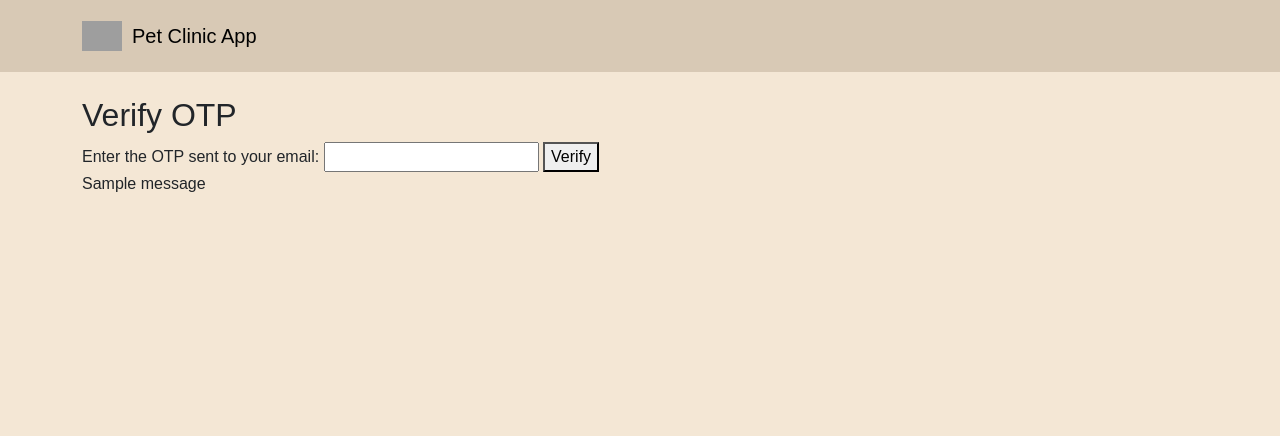
After one commit to Venicezh23/pet_clinic_app, a Django app: page /accounts/verify-otp/ in a window 1280 px wide. The commit adds this page. Shown: the top 436 px of the page. Run offline with Django 5.2, Linux system fonts and the light colour scheme; tables that the repository leaves empty hold one stand-in row (values such as "Sample post"); one stand-in notice (Sample message) is shown; grey boxes are pictures that could not be loaded.

Commit message:
Email OTP MFA added

```diff
--- a/accounts/forms.py
+++ b/accounts/forms.py
@@ -6,6 +6,12 @@ from django.core.exceptions import ValidationError
 import re
 
 class CustomUserCreationForm(UserCreationForm):
+    email = forms.EmailField(required=True, help_text="Enter a valid email address.")
+
+    class Meta:
+        model = User
+        fields = ("username", "email", "password1", "password2")
+
     def clean_password1(self):
         password = self.cleaned_data.get('password1')
 
--- a/accounts/templates/accounts/register.html
+++ b/accounts/templates/accounts/register.html
@@ -85,6 +85,10 @@
     {{ form.username }}
     {{ form.username.errors }}
 
+    <label for="id_email">Email:</label>
+    {{ form.email }}
+    {{ form.email.errors }}
+
     <label for="id_password1">Password:</label>
     {{ form.password1 }}
     <div id="password-check" class="validation-message"></div>
--- /dev/null
+++ b/accounts/templates/accounts/verify_otp.html
@@ -0,0 +1,20 @@
+{% extends "accounts/base.html" %}
+
+{% block content %}
+
+<h2>Verify OTP</h2>
+<form method="POST">
+  {% csrf_token %}
+  <label for="otp">Enter the OTP sent to your email:</label>
+  <input type="text" name="otp" required>
+  <button type="submit">Verify</button>
+</form>
+
+{% if messages %}
+  {% for message in messages %}
+    <p>{{ message }}</p>
+  {% endfor %}
+{% endif %}
+
+
+{% endblock %}
--- a/accounts/urls.py
+++ b/accounts/urls.py
@@ -1,9 +1,10 @@
 #URLS for login, logout and register
 from django.urls import path
-from .views import register, user_login, user_logout
+from .views import register, user_login, user_logout, verify_otp
 
 urlpatterns = [
     path("register/", register, name="register"),
     path("login/", user_login, name="login"),
     path("logout/", user_logout, name="logout"),
+    path("verify-otp/", verify_otp, name="verify_otp"),
 ]
--- a/accounts/views.py
+++ b/accounts/views.py
@@ -1,8 +1,15 @@
+import random
 from django.shortcuts import render, redirect
-from django.contrib.auth import login, authenticate, logout
+from django.contrib.auth import login, authenticate, logout, get_user_model
 from django.contrib.auth.forms import AuthenticationForm, UserCreationForm
+from django.core.mail import send_mail
+from django.conf import settings
+
 from .models import PetOwner
 from .forms import CustomUserCreationForm
+
+def generate_otp():
+    return str(random.randint(100000, 999999))
 
 #Register View
 def register(request):
@@ -11,12 +18,40 @@ def register(request):
         if form.is_valid():
             user = form.save()
             PetOwner.objects.create(user=user, name=user.username)
-            login(request, user)
-            return redirect("login") #go back to login after register
+
+            otp = generate_otp()
+            request.session["otp"] = otp
+            request.session["user_id"] = user.id
+
+            send_mail(
+                "Your OTP code",
+                f"Your OTP code is: {otp}",
+                settings.DEFAULT_FROM_EMAIL,
+                [user.email],
+                fail_silently=False
+            )
+
+            #login(request, user)
+            return redirect("verify_otp")
     else:
         form = CustomUserCreationForm()
 
     return render(request, "accounts/register.html", {"form": form})
+
+def verify_otp(request):
+    if request.method == "POST":
+        input_otp = request.POST.get("otp")
+        if input_otp == request.session.get("otp"):
+            user_id = request.session.get("user_id")
+            user = get_user_model().objects.get(id=user_id)
+            user.is_active = True
+            user.save()
+            login(request, user)
+            return redirect("login")
+        else:
+            return render(request, "accounts/verify_otp.html", {"error":"Invalid OTP."})
+
+    return render(request, "accounts/verify_otp.html")
 
 #Login View
 def user_login(request):
```
Also changed, not shown: django_on_cloudrun/settings.py (+14 -27 lines).
